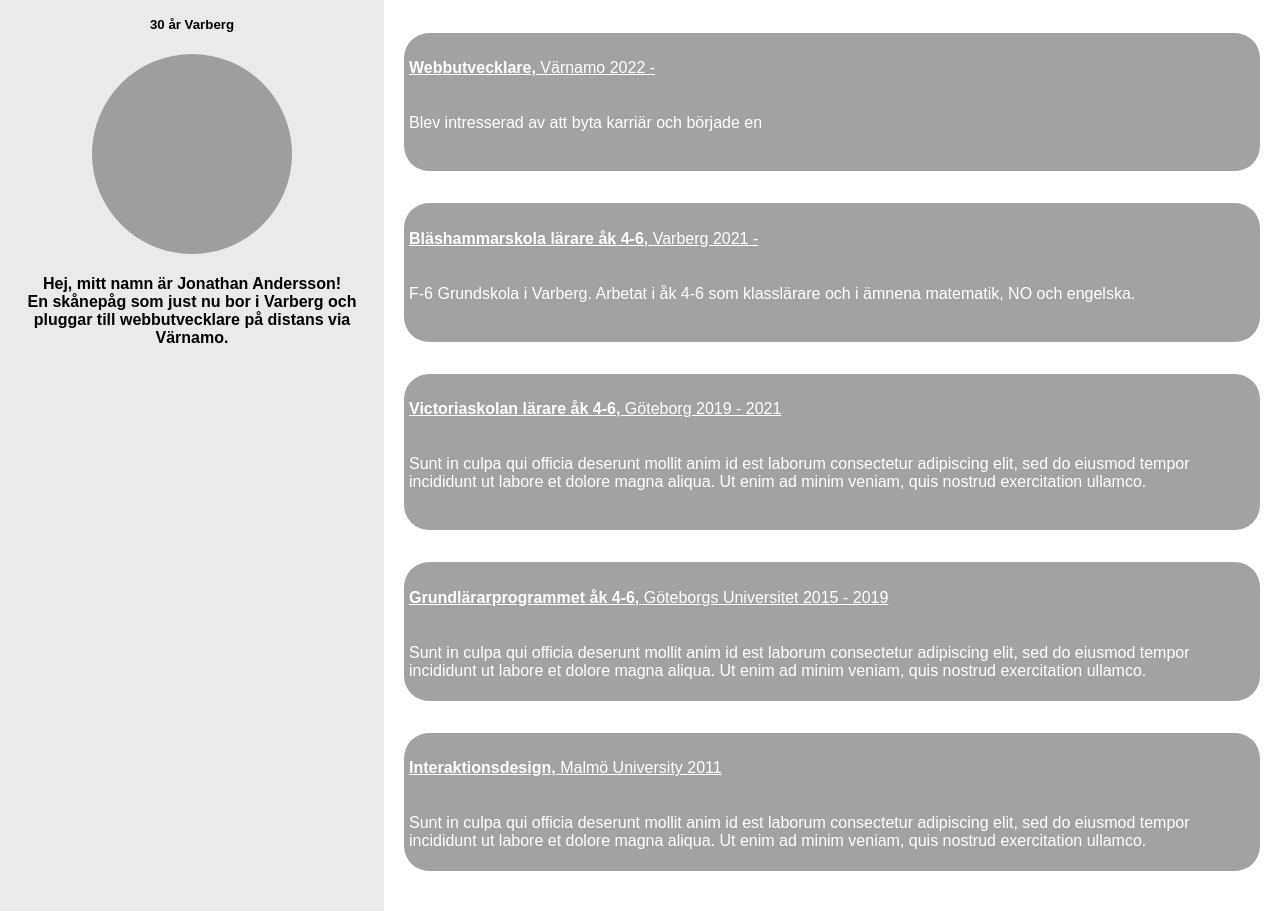
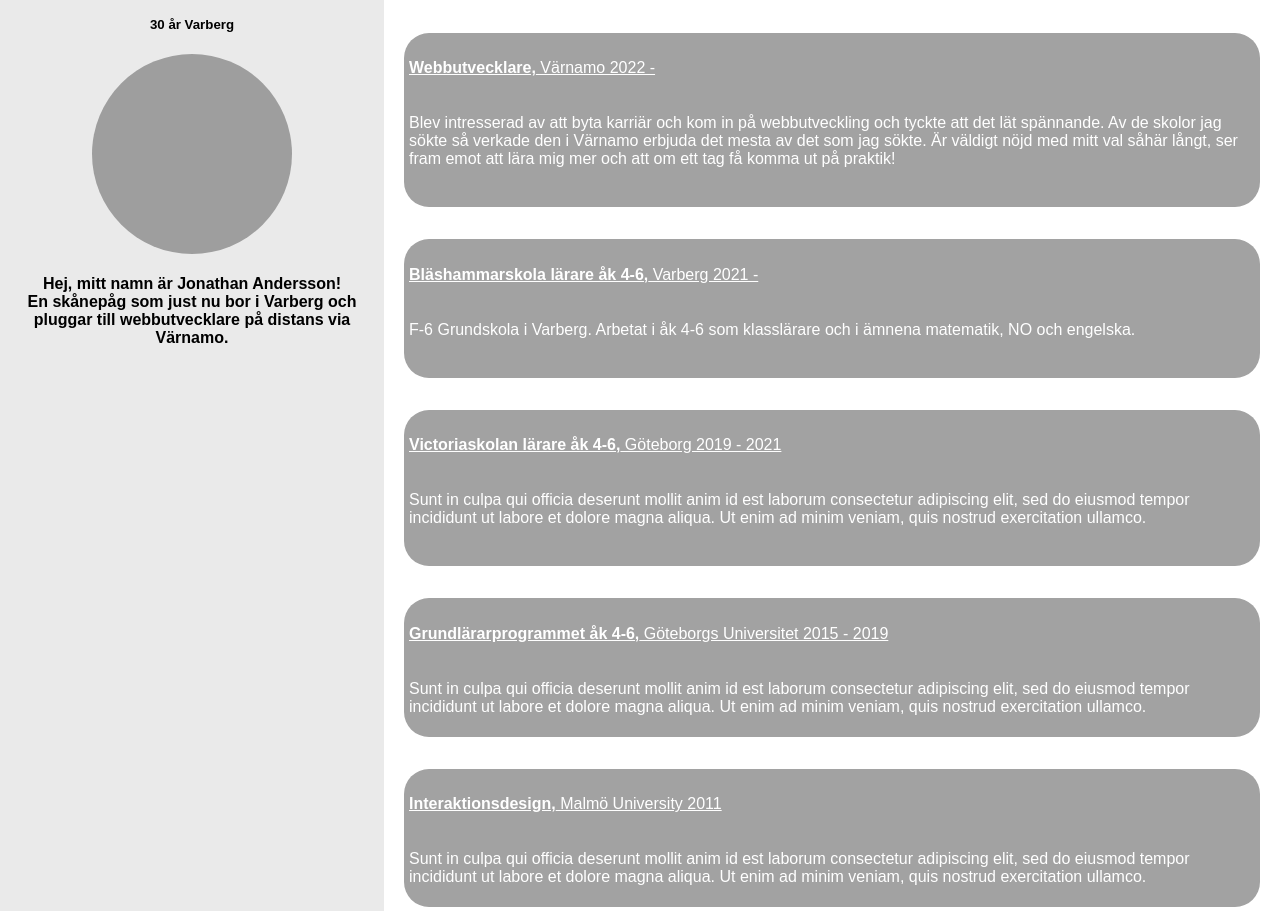
Before and after one commit to AnderssonJonathan/Portfolio-v2, a plain HTML site: page index.html in a window 1280 px wide. Shown: the part 870-1781 px from the top of the page. Drawn offline with Linux system fonts and the light colour scheme; grey boxes are pictures that could not be loaded.

Commit message:
La till text

```diff
--- a/index.html
+++ b/index.html
@@ -40,7 +40,11 @@
             <h2><u>ERFARENHETER</u></h2>
             <div class="mainContainer">
                 <h4><u>Webbutvecklare,<span> Värnamo 2022 -</span></u></h4>
-                <p>Blev intresserad av att byta karriär och började en </p>
+                <p>Blev intresserad av att byta karriär och kom in på webbutveckling och tyckte att det lät spännande.
+                    Av de skolor jag sökte så verkade den i Värnamo erbjuda det mesta av det som jag sökte.
+                    Är väldigt nöjd med mitt val såhär långt, ser fram emot att lära mig mer och att om ett tag få komma
+                    ut på praktik!
+                </p>
                 <br>
                 </div>
             <div class="mainContainer">
```
